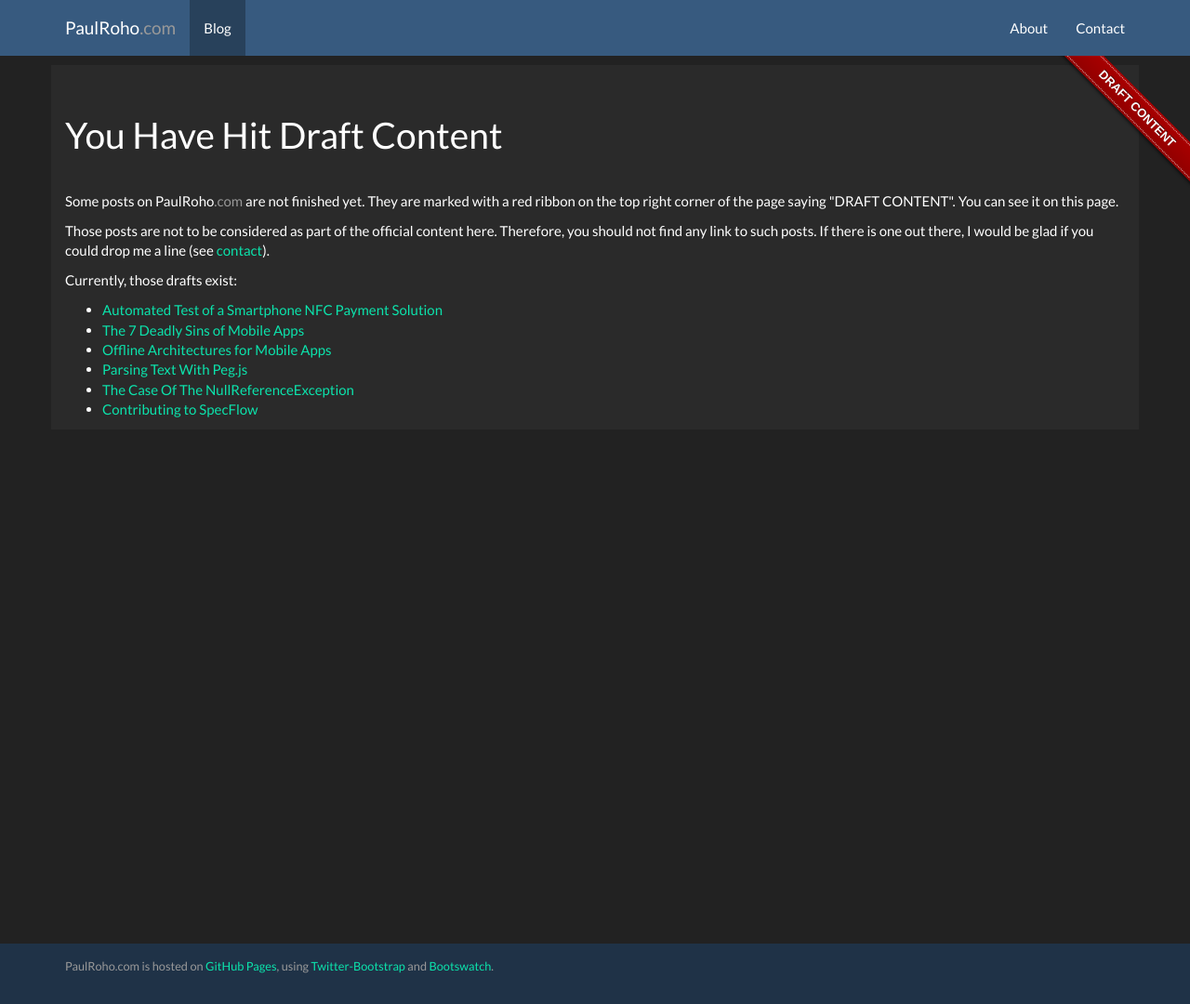
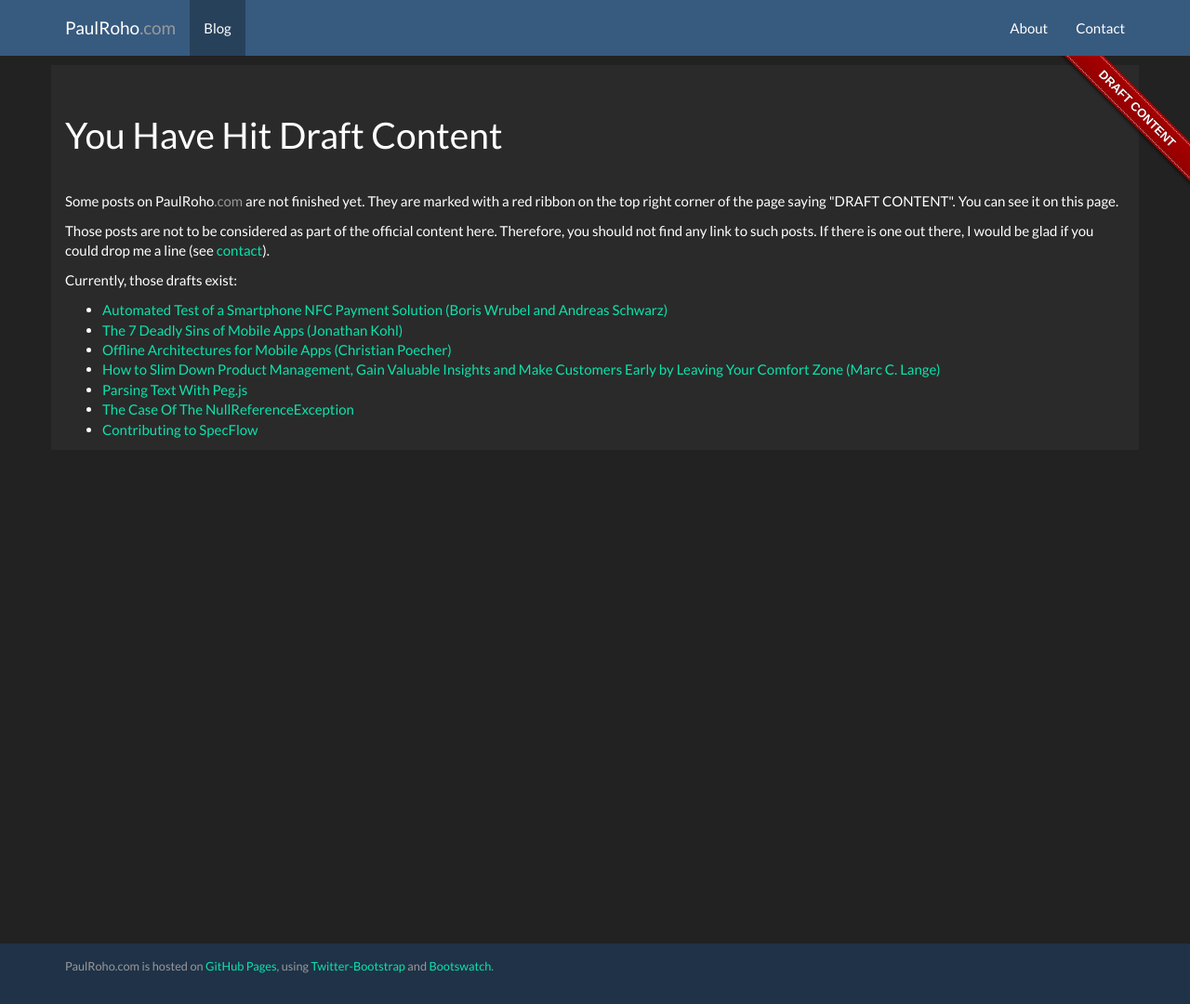
Before and after one commit to paulroho/paulroho.github.io, a Jekyll site: the page built from blog/draftcontent.html, in a window 1280 px wide and 1080 px high. Shown: the whole window at 93% size. Built offline with Jekyll 4.4.1, drawn with Linux system fonts in a browser that asks for light colours; nearby versions of some CDN libraries.

Commit message:
MAE2014: How to Slim Down Product Management, Gain Valuable Insights and Make Customers Early by Leaving Your Comfort Zone (Marc C. Lange)

```diff
--- a/_posts/2014-10-01-How-to-Slim-Down-Product-Management.md
+++ b/_posts/2014-10-01-How-to-Slim-Down-Product-Management.md
@@ -1,4 +1,11 @@
-MAE2014, Day 3 - How to Slim Down Product Management, Gain Valuable Insights and Make Customers Early by Leaving Your Comfort Zone
+---
+layout: blogdraft
+title: How to Slim Down Product Management, Gain Valuable Insights and Make Customers Early by Leaving Your Comfort Zone (Marc C. Lange)
+tags: [Mobile App Europe 2014, Mobile Apps]
+---
+
+Mobile App Europe 2014 Notes
+How to Slim Down Product Management, Gain Valuable Insights and Make Customers Early by Leaving Your Comfort Zone
 ===
 by Marc C. Lange (Crowdflow)
 
--- a/_posts/2014-10-01-Offline-Architectures-for-Mobile-Apps.md
+++ b/_posts/2014-10-01-Offline-Architectures-for-Mobile-Apps.md
@@ -1,6 +1,6 @@
 ---
 layout: blogdraft
-title: Offline Architectures for Mobile Apps
+title: Offline Architectures for Mobile Apps (Christian Poecher)
 tags: [Mobile App Europe 2014, Mobile Apps, Offline, Architecture]
 ---
 
--- a/_posts/2014-10-01-The-7-Deadly-Sins-of-Mobile-Apps.md
+++ b/_posts/2014-10-01-The-7-Deadly-Sins-of-Mobile-Apps.md
@@ -1,6 +1,6 @@
 ---
 layout: blogdraft
-title: The 7 Deadly Sins of Mobile Apps
+title: The 7 Deadly Sins of Mobile Apps (Jonathan Kohl)
 tags: [Mobile App Europe 2014, Mobile Apps]
 ---
 
--- a/_posts/2014-10-01-The-Robot-as-Self-Contained-Tester.md
+++ b/_posts/2014-10-01-The-Robot-as-Self-Contained-Tester.md
@@ -1,6 +1,6 @@
 ---
 layout: blogdraft
-title: Automated Test of a Smartphone NFC Payment Solution
+title: Automated Test of a Smartphone NFC Payment Solution (Boris Wrubel and Andreas Schwarz)
 tags: [Mobile App Europe 2014, Mobile Apps, Robotics, Test Automation, NFC, Smartphone]
 ---
 
```
Also changed, not shown: other parts of _posts/2014-10-01-How-to-Slim-Down-Product-Management.md (+6 -5 lines), _posts/2014-10-01-So-Easy-a-Child-Could-Do-It-Designing-Mobile-Apps-for-Kids.md (+1 -1 lines).
